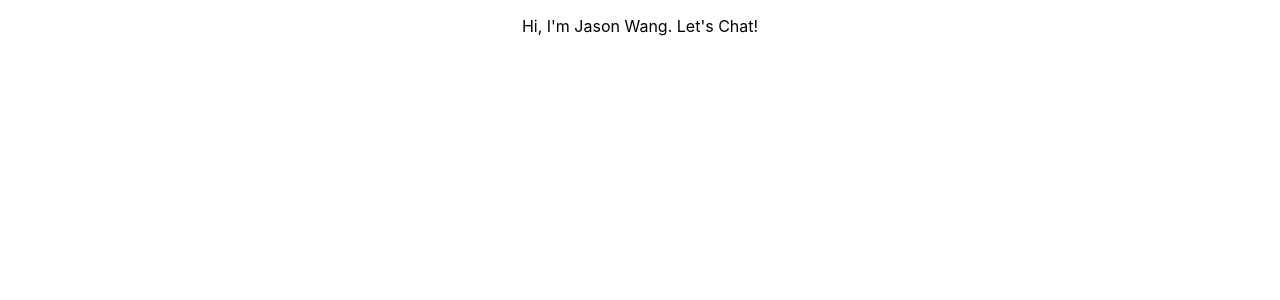
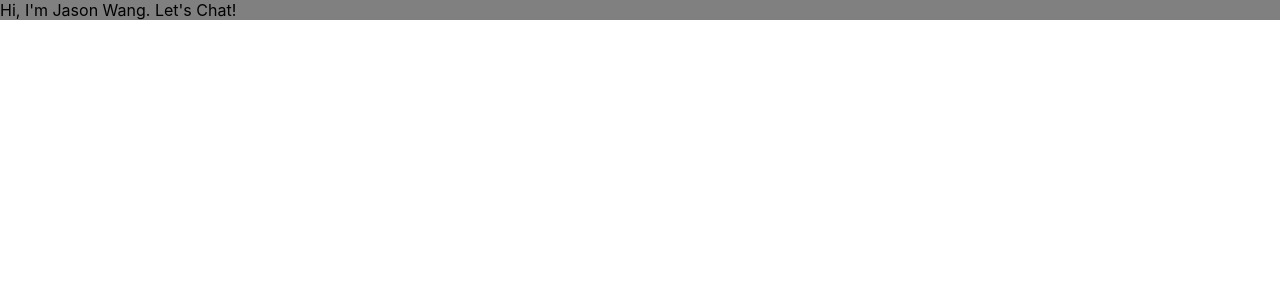
Before and after one commit to jwxng/portfolio, a React (Create React App) app: page / in a window 1280 px wide. Shown: the top 300 px of the page. Built offline with nearby package versions, Linux system fonts and the light colour scheme.

Commit message:
fixed a formatting issue

```diff
--- a/src/App.css
+++ b/src/App.css
@@ -1,38 +1,3 @@
-.App {
-  text-align: center;
+* {
+  margin: 0;
 }
-
-.App-logo {
-  height: 40vmin;
-  pointer-events: none;
-}
-
-@media (prefers-reduced-motion: no-preference) {
-  .App-logo {
-    animation: App-logo-spin infinite 20s linear;
-  }
-}
-
-.App-header {
-  background-color: #282c34;
-  min-height: 100vh;
-  display: flex;
-  flex-direction: column;
-  align-items: center;
-  justify-content: center;
-  font-size: calc(10px + 2vmin);
-  color: white;
-}
-
-.App-link {
-  color: #61dafb;
-}
-
-@keyframes App-logo-spin {
-  from {
-    transform: rotate(0deg);
-  }
-  to {
-    transform: rotate(360deg);
-  }
-}
--- a/src/App.js
+++ b/src/App.js
@@ -1,3 +1,5 @@
+// TODO: make a global.css
+
 import './App.css';
 
 import { BrowserRouter as Router, Routes, Route } from 'react-router-dom';
@@ -6,9 +8,9 @@ import HomePage from './components/HomePage'
 
 function App() {
   return (
-    <div className="App">
-      <Router>
-        <Routes>
+    <div className="app">
+      <Router className="router">
+        <Routes className="routes">
           <Route path="/" element={<HomePage />} />
         </Routes>
       </Router>
--- a/src/components/HomePage/HomePage.css
+++ b/src/components/HomePage/HomePage.css
@@ -0,0 +1,3 @@
+.home-page {
+    background-color: gray;
+}
--- a/src/components/HomePage/index.jsx
+++ b/src/components/HomePage/index.jsx
@@ -3,8 +3,8 @@ import './HomePage.css'
 const HomePage = () => {
 
     return (
-        <div className="navigation">
-            <p>
+        <div className="home-page">
+            <p className="name-text">
                 Hi, I'm Jason Wang. Let's Chat!
             </p>
         </div>
```
